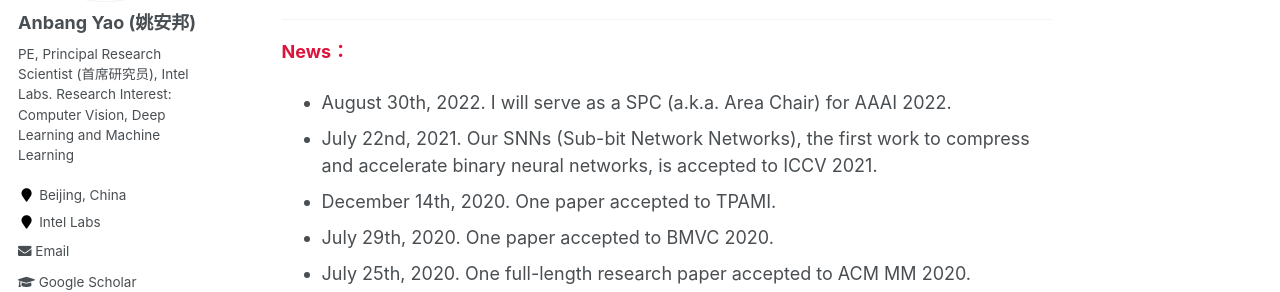
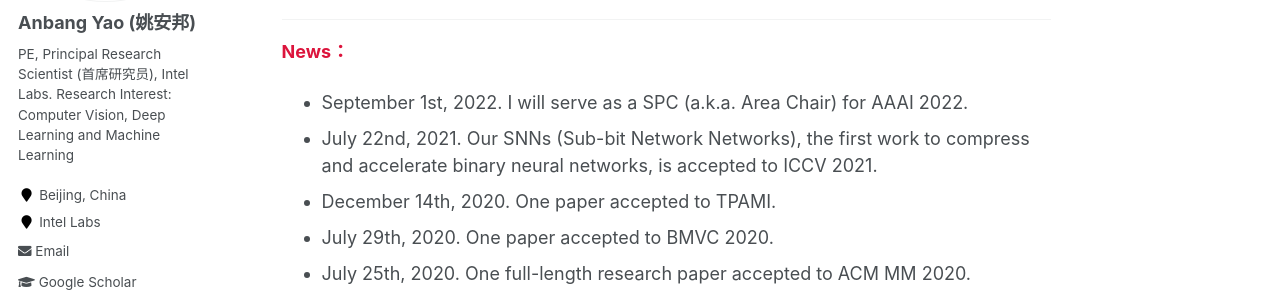
Before and after one commit to YaoAnbang/YaoAnbang.github.io, a Jekyll site: the page built from _pages/about.md, in a window 1280 px wide and 900 px high, scrolled down 421 px. Shown: the part 168-460 px from the top of the window. Built offline with Jekyll 4.4.1, drawn with Linux system fonts in a browser that asks for light colours.

Commit message:
Update about.md

```diff
--- a/_pages/about.md
+++ b/_pages/about.md
@@ -17,7 +17,7 @@ Anbang Yao got his Ph.D. degree from Tsinghua University in 2010. He is currentl
 ---
 **<font color="Crimson">News：</font>**
 
-+ August 30th, 2022. I will serve as a SPC (a.k.a. Area Chair) for AAAI 2022.
++ September 1st, 2022. I will serve as a SPC (a.k.a. Area Chair) for AAAI 2022.
 + July 22nd, 2021. Our SNNs (Sub-bit Network Networks), the first work to compress and accelerate binary neural networks, is accepted to ICCV 2021.
 + December 14th, 2020. One paper accepted to TPAMI.
 + July 29th, 2020. One paper accepted to BMVC 2020.
```
